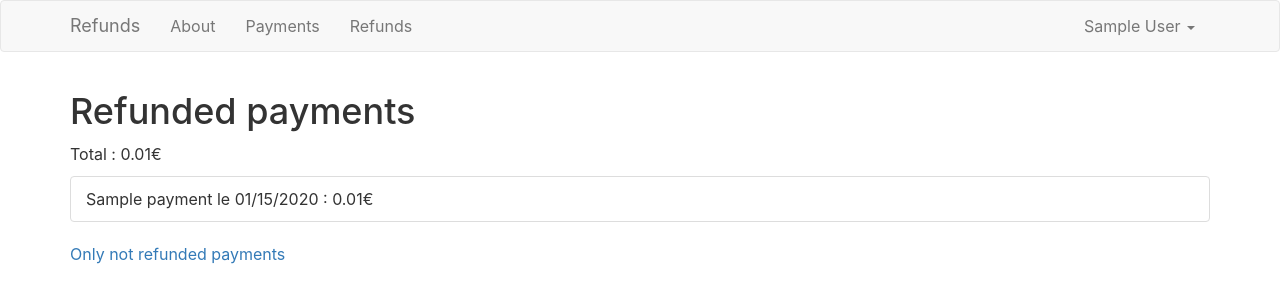
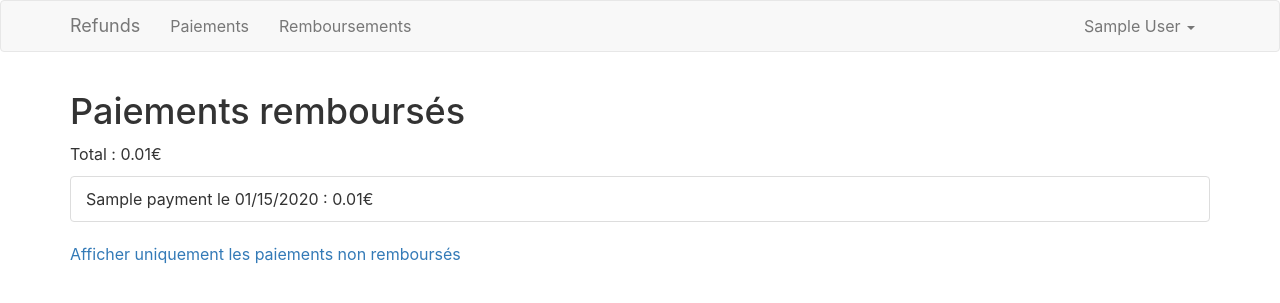
Before and after one commit to Crocmagnon/django-refunds, a Django app: a page that uses templates/navbar.html in a window 1280 px wide. Shown: the top 303 px of the page. Run offline with Django 3.2, Linux system fonts and the light colour scheme; a user stored in the database is signed in; tables that the repository leaves empty hold one stand-in row (values such as "Sample post"); some libraries are stand-ins or nearby versions.

Commit message:
Translate app to french (no i18n)

```diff
--- a/authentication/urls.py
+++ b/authentication/urls.py
@@ -9,7 +9,7 @@ urlpatterns = [
         {
             'template_name': 'authentication/auth_form.html',
             'extra_context': {
-                'title': 'Login',
+                'title': 'Connexion',
                 'action': 'Login'
             }
         },
@@ -27,7 +27,7 @@ urlpatterns = [
         {
             'template_name': 'authentication/auth_form.html',
             'extra_context': {
-                'title': 'Change password',
+                'title': 'Modifier le mot de passe',
                 'action': 'Change password'
             }
         },
--- a/authentication/views.py
+++ b/authentication/views.py
@@ -3,5 +3,5 @@ from django.contrib import messages
 
 
 def password_change_done(request):
-    messages.success(request, "Password changed successfully")
+    messages.success(request, "Mot de passe modifié avec succès")
     return render(request, 'refunds/home.html')
--- a/refunding/forms.py
+++ b/refunding/forms.py
@@ -9,7 +9,7 @@ class RefundForm(forms.ModelForm):
         model = Refund
         fields = '__all__'
 
-    payments = forms.ModelMultipleChoiceField(queryset=Payment.objects.none())
+    payments = forms.ModelMultipleChoiceField(queryset=Payment.objects.none(), label='Paiements')
 
     def __init__(self, *args, **kwargs):
         super(RefundForm, self).__init__(*args, **kwargs)
--- a/refunding/models.py
+++ b/refunding/models.py
@@ -9,14 +9,19 @@ AUTH_USER_MODEL = getattr(settings, 'AUTH_USER_MODEL', 'auth.User')
 
 
 class Refund(models.Model):
-    title = models.CharField(max_length=100)
+    class Meta:
+        verbose_name = 'remboursement'
+        verbose_name_plural = 'remboursements'
+
+    title = models.CharField(max_length=100, verbose_name='titre')
     date = models.DateField()
     created_at = models.DateTimeField(auto_now_add=True)
     updated_at = models.DateTimeField(auto_now=True)
     user = models.ForeignKey(
         AUTH_USER_MODEL,
         on_delete=models.PROTECT,
-        null=True
+        null=True,
+        verbose_name='utilisateur'
     )
 
     def eur_value(self) -> float:
@@ -27,28 +32,34 @@ class Refund(models.Model):
             return 0
 
     def __str__(self) -> str:
-        return "{0} on {1} for {2:.2f}".format(self.title, self.date, self.eur_value())
+        return "{0} le {1} pour {2:.2f}".format(self.title, self.date, self.eur_value())
 
 
 class Payment(models.Model):
-    title = models.CharField(max_length=100)
+    class Meta:
+        verbose_name = 'paiement'
+        verbose_name_plural = 'paiements'
+
+    title = models.CharField(max_length=100, verbose_name='titre')
     date = models.DateField()
-    value = models.IntegerField()
+    value = models.IntegerField(verbose_name='valeur')
     created_at = models.DateTimeField(auto_now_add=True)
     updated_at = models.DateTimeField(auto_now=True)
     user = models.ForeignKey(
         AUTH_USER_MODEL,
-        on_delete=models.PROTECT
+        on_delete=models.PROTECT,
+        verbose_name='utilisateur'
     )
     refund = models.ForeignKey(
         Refund,
         on_delete=models.SET_NULL,
         null=True,
-        blank=True
+        blank=True,
+        verbose_name='remboursement'
     )
 
     def __str__(self) -> str:
-        s = '{0} on {1} for {2:.2f}'.format(self.title, self.date, self.value / 100)
+        s = '{0} le {1} pour {2:.2f}'.format(self.title, self.date, self.value / 100)
         logger.error(s)
         return s
 
--- a/refunding/templates/refunding/elements_list.html
+++ b/refunding/templates/refunding/elements_list.html
@@ -23,6 +23,6 @@
     </div>
 {% else %}
     <p>
-        {% firstof default_nothing "Nothing here..." %}
+        {% firstof default_nothing "Il n'y a rien ici..." %}
     </p>
 {% endif %}
--- a/refunding/templates/refunding/payments.html
+++ b/refunding/templates/refunding/payments.html
@@ -3,7 +3,7 @@
 
 {% block content %}
     <h1>
-        {% block title %}Payments to refund{% endblock %}
+        {% block title %}Paiements à rembourser{% endblock %}
         {% if user.is_authenticated and perms.refunding.add_payment %}
             <div class="btn-group pull-right">
                 <a class="btn btn-success" href="{% url 'new_payment' %}">
@@ -13,5 +13,5 @@
         {% endif %}
     </h1>
     {% include 'refunding/elements_list.html' with elements=payments %}
-    <a href="{% url 'already_refunded_payments' %}">Only refunded payments</a>
+    <a href="{% url 'already_refunded_payments' %}">Afficher uniquement les paiements déjà remboursés</a>
 {% endblock %}
--- a/refunding/templates/refunding/refunded_payments.html
+++ b/refunding/templates/refunding/refunded_payments.html
@@ -3,8 +3,8 @@
 
 {% block content %}
     <h1>
-        {% block title %}Refunded payments{% endblock %}
+        {% block title %}Paiements remboursés{% endblock %}
     </h1>
     {% include 'refunding/elements_list.html' with elements=refunded %}
-    <a href="{% url 'not_refunded_payments' %}">Only not refunded payments</a>
+    <a href="{% url 'not_refunded_payments' %}">Afficher uniquement les paiements non remboursés</a>
 {% endblock %}
--- a/refunding/templates/refunding/refunds.html
+++ b/refunding/templates/refunding/refunds.html
@@ -3,7 +3,7 @@
 
 {% block content %}
     <h1>
-        {% block title %}Latest refunds{% endblock %}
+        {% block title %}Derniers remboursements{% endblock %}
         {% if user.is_authenticated and perms.refunding.add_refund %}
             <div class="btn-group pull-right">
                 <a class="btn btn-success" href="{% url 'new_refund' %}">
--- a/refunding/views.py
+++ b/refunding/views.py
@@ -16,7 +16,7 @@ def latest_refunds(request):
     refunds = Refund.objects.all().order_by('-date', '-id')[:20]
     context = {
         'refunds': refunds,
-        'default_nothing': 'No refund to show.'
+        'default_nothing': 'Aucun remboursement à afficher.'
     }
     return render(request, "refunding/refunds.html", context)
 
@@ -31,14 +31,14 @@ def new_refund(request):
             refund.user = request.user
             refund.save()
 
-            messages.success(request, 'Refund created successfully')
+            messages.success(request, 'Remboursement créé avec succès')
             return redirect('latest_refunds')
     else:
         form = RefundFormPublic()
 
     context = {
         'form': form,
-        'title': 'New refund'
+        'title': 'Nouveau remboursement'
     }
 
     return render(request, "refunding/refund_payment_detail.html", context)
@@ -56,14 +56,14 @@ def refund_edit(request, pk):
             refund.user = request.user
             refund.save()
 
-            messages.success(request, 'Refund edited successfully')
+            messages.success(request, 'Remboursement modifié avec succès')
             return redirect('latest_refunds')
     else:
         form = RefundFormPublic(instance=refund)
 
     context = {
         'form': form,
-        'title': 'Edit refund',
+        'title': 'Modifier un remboursement',
         'refund': refund
     }
 
@@ -77,7 +77,7 @@ def refund_delete(request, pk):
 
     refund.delete()
 
-    messages.success(request, "Refund deleted successfully")
+    messages.success(request, "Remboursement supprimé avec succès")
 
     return latest_refunds(request)
 
@@ -99,7 +99,7 @@ def not_refunded_payments(request):
     context = {
         'payments': payments,
         'sum': value_sum,
-        'default_nothing': 'Nothing to refund :)'
+        'default_nothing': 'Rien à rembourser :)'
     }
     return render(request, "refunding/payments.html", context)
 
@@ -114,14 +114,14 @@ def new_payment(request):
             payment.user = request.user
             payment.save()
 
-            messages.success(request, 'Payment created successfully')
+            messages.success(request, 'Paiement créé avec succès')
             return redirect('not_refunded_payments')
     else:
         form = PaymentForm()
 
     context = {
         'form': form,
-        'title': 'New payment'
+        'title': 'Nouveau paiement'
     }
 
     return render(request, "refunding/refund_payment_detail.html", context)
@@ -139,14 +139,14 @@ def payment_edit(request, pk):
             payment.user = request.user
             payment.save()
 
-            messages.success(request, 'Payment edited successfully')
+            messages.success(request, 'Paiement modifié avec succès')
             return redirect('not_refunded_payments')
     else:
         form = PaymentForm(instance=payment)
 
     context = {
         'form': form,
-        'title': 'Edit payment',
+        'title': 'Modifier un paiement',
         'payment': payment
     }
 
@@ -160,7 +160,7 @@ def payment_delete(request, pk):
 
     payment.delete()
 
-    messages.success(request, "Payment deleted successfully")
+    messages.success(request, "Paiement supprimé avec succès")
 
     return not_refunded_payments(request)
 
@@ -177,6 +177,6 @@ def already_refunded_payments(request):
     context = {
         'refunded': refunded,
         'sum': value_sum,
-        'default_nothing': 'No refunded payment :)'
+        'default_nothing': 'Aucun paiement remboursé :)'
     }
     return render(request, "refunding/refunded_payments.html", context)
--- a/refunds/urls.py
+++ b/refunds/urls.py
@@ -21,6 +21,5 @@ urlpatterns = [
     url(r'^admin/', admin.site.urls),
     url(r'^auth/', include('authentication.urls')),
     url(r'^$', home, name='home'),
-    url(r'^about/$', about, name='about'),
     url(r'^', include('refunding.urls'))
 ]
--- a/templates/navbar.html
+++ b/templates/navbar.html
@@ -15,15 +15,14 @@
         <!-- Collect the nav links, forms, and other content for toggling -->
         <div class="collapse navbar-collapse" id="bs-example-navbar-collapse-1">
             <ul class="nav navbar-nav">
-                <li><a href="{% url 'about' %}">About</a></li>
                 {% if user.is_authenticated %}
-                    <li><a href="{% url 'not_refunded_payments' %}">Payments</a></li>
-                    <li><a href="{% url 'latest_refunds' %}">Refunds</a></li>
+                    <li><a href="{% url 'not_refunded_payments' %}">Paiements</a></li>
+                    <li><a href="{% url 'latest_refunds' %}">Remboursements</a></li>
                 {% endif %}
             </ul>
             <ul class="nav navbar-nav navbar-right">
                 {% if not user.is_authenticated %}
-                    <li><a href="{% url 'auth_login' %}?next={{ request.path }}">Login</a></li>
+                    <li><a href="{% url 'auth_login' %}?next={{ request.path }}">Connexion</a></li>
                 {% else %}
                     <li class="dropdown">
                         <a href="#" class="dropdown-toggle" data-toggle="dropdown" role="button" aria-haspopup="true"
@@ -34,9 +33,9 @@
                             {% if user.is_staff %}
                                 <li><a href="{% url 'admin:index' %}">Admin</a></li>
                             {% endif %}
-                            <li><a href="{% url 'password_change' %}">Change password</a></li>
+                            <li><a href="{% url 'password_change' %}">Modifier le mot de passe</a></li>
                             <li role="separator" class="divider"></li>
-                            <li><a href="{% url 'auth_logout' %}?next={{ request.path }}">Logout</a></li>
+                            <li><a href="{% url 'auth_logout' %}?next={{ request.path }}">Déconnexion</a></li>
                         </ul>
                     </li>
                 {% endif %}
```
Also changed, not shown: refunds/templates/refunds/about.html (deleted, +0 -7 lines), refunds/templates/refunds/home.html (+4 -4 lines).
